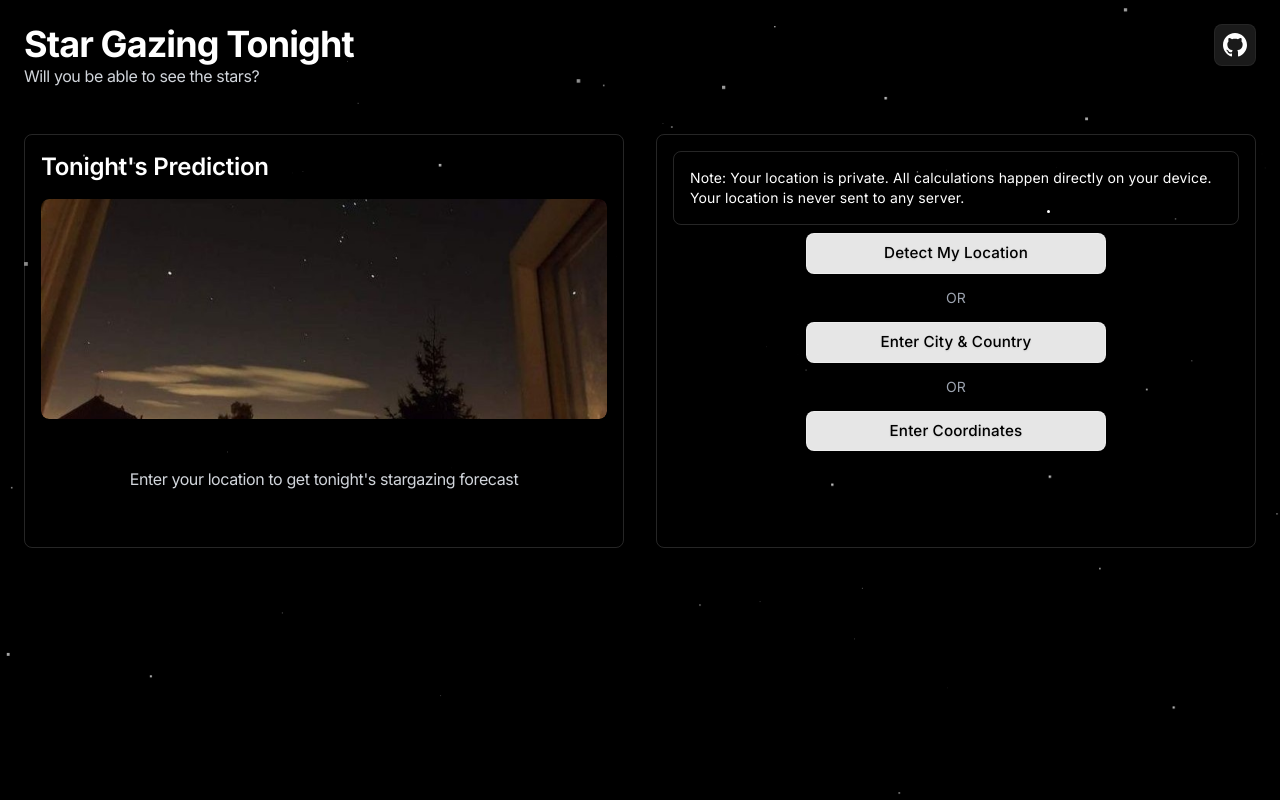
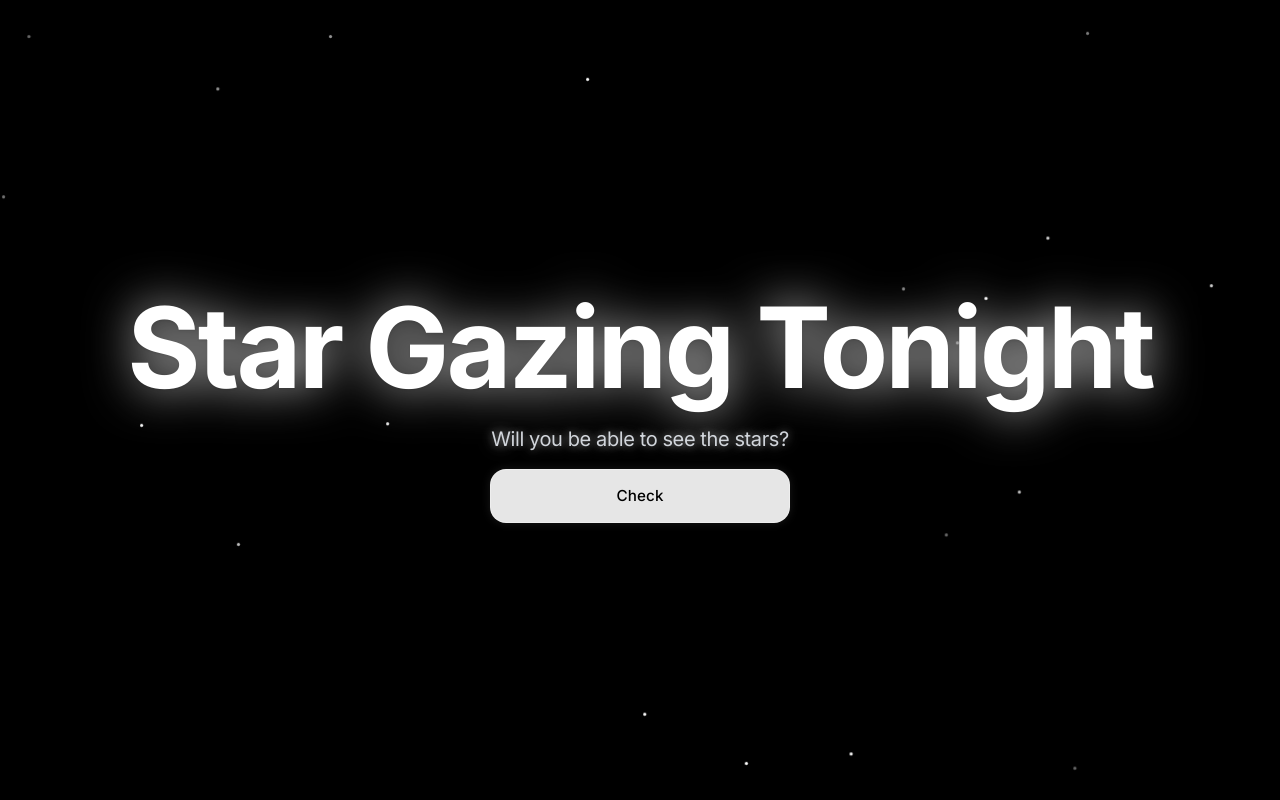
Before and after one commit to anuragbhonsle/starune, a React (Vite) app in the folder frontend/: page / in a window 1280 px wide. Built offline with nearby package versions, Linux system fonts and the light colour scheme; no server answers.

Commit message:
Added a landing page

```diff
--- a/frontend/package.json
+++ b/frontend/package.json
@@ -12,7 +12,8 @@
   "dependencies": {
     "@tailwindcss/postcss": "^4.1.11",
     "react": "^19.1.0",
-    "react-dom": "^19.1.0"
+    "react-dom": "^19.1.0",
+    "react-router-dom": "^7.7.1"
   },
   "devDependencies": {
     "@eslint/js": "^9.30.1",
--- a/frontend/src/App.css
+++ b/frontend/src/App.css
@@ -18,20 +18,22 @@
 
 /* Enhanced button styling - WHITE BUTTONS WITH BLACK TEXT */
 .glass-button {
-  background: rgba(255, 255, 255, 0.9) !important;
-  border: 1px solid rgba(255, 255, 255, 0.3) !important;
-  color: black !important;
-  width: 100% !important;
-  padding: 0.75rem 1rem !important;
-  border-radius: 0.5rem !important;
-  font-weight: 500 !important;
-  transition: all 0.3s ease !important;
-  cursor: pointer !important;
+  background: rgba(255, 255, 255, 0.15);
+  border: 1px solid rgba(255, 255, 255, 0.3);
+  color: white;
+  border-radius: 0.75rem;
+  font-weight: 600;
+  backdrop-filter: blur(6px);
+  -webkit-backdrop-filter: blur(6px);
+  transition: all 0.3s ease;
+  cursor: pointer;
+  box-shadow: 0 0 10px rgba(255, 255, 255, 0.1);
 }
 
 .glass-button:hover {
-  background: rgba(255, 255, 255, 1) !important;
-  transform: translateY(-2px) !important;
+  background: rgba(255, 255, 255, 0.25);
+  transform: translateY(-2px);
+  box-shadow: 0 0 20px rgba(255, 255, 255, 0.3);
 }
 
 /* Enhanced form input styling - KEEP CURRENT STYLING */
@@ -495,3 +497,35 @@ label {
     grid-template-columns: repeat(2, minmax(0, 1fr)) !important;
   }
 }
+
+/* Twinkle animation for stars (global) */
+@keyframes twinkle {
+  0% {
+    opacity: 0.4;
+  }
+  50% {
+    opacity: 1;
+  }
+  100% {
+    opacity: 0.4;
+  }
+}
+
+/* Zoom-in animation for stars background */
+@keyframes starZoom {
+  0% {
+    transform: scale(1);
+  }
+  100% {
+    transform: scale(1.75);
+  }
+}
+/* App.css or global styles */
+.star-glowy {
+  text-shadow: 0 0 8px rgba(255, 255, 255, 0.4),
+    0 0 16px rgba(255, 255, 255, 0.3), 0 0 24px rgba(255, 255, 255, 0.2);
+}
+
+.stars-zoom {
+  animation: starZoom 7s linear infinite alternate;
+}
--- a/frontend/src/App.jsx
+++ b/frontend/src/App.jsx
@@ -1,5 +1,5 @@
 import { useState, useEffect, useMemo } from 'react'
-
+import { motion } from "framer-motion";
 function App() {
   const [issData, setIssData] = useState({
     latitude: 0,
@@ -491,16 +491,20 @@ function App() {
   return (
     <div className="min-h-screen bg-black relative overflow-hidden">
       {/* Animated stars */}
-        <div className="stars-container">
+      <div className="fixed inset-0 z-0 pointer-events-none stars-zoom">
         {stars.map((star) => (
           <div
             key={star.id}
-              className="star"
             style={{
+              position: 'absolute',
               left: `${star.left}%`,
               top: `${star.top}%`,
-                animationDelay: `${star.delay}s`,
-                animationDuration: `8s`
+              width: '2px',
+              height: '2px',
+              background: 'white',
+              borderRadius: '50%',
+              opacity: 0.8,
+              animation: `twinkle 2s infinite ${star.delay}s alternate`,
             }}
           />
         ))}
@@ -513,7 +517,18 @@ function App() {
             textShadow: '0 0 5px #fff, 0 0 10px #fff, 0 0 15px #fff, 0 0 20px #fff, 0 0 25px #fff, 0 0 30px rgba(102, 126, 234, 0.6)',
             letterSpacing: '0.05em'
           }}>Star Gazing Tonight</h1>
-            <p className="text-gray-300">Will you be able to see the stars?</p>
+          <motion.p
+            className="text-gray-300 text-lg sm:text-xl mb-4 star-glowy"
+            initial={{ opacity: 0, y: 30, scale: 0.95 }}
+            animate={{ opacity: 1, y: 0, scale: 1 }}
+            transition={{
+              delay: 0.3,
+              duration: 1.2,
+              ease: "easeOut",
+            }}
+          >
+            Will you be able to see the stars?
+          </motion.p>
         </div>
         <div className="flex items-center space-x-4">
           <a
@@ -549,7 +564,7 @@ function App() {
               {/* Night sky image */}
               <div className="mb-4 rounded-lg overflow-hidden relative">
                 <img
-                    src="/stars.jpg"
+                  src="https://i.pinimg.com/originals/20/ff/e4/20ffe419796909feca129d6ab0e846ee.gif"
                   alt="Night sky with stars"
                   className="w-full rounded-lg"
                   style={{
@@ -699,8 +714,7 @@ function App() {
               <div className="space-y-3.5 flex flex-col items-center">
                 <button
                   onClick={detectLocation}
-                    className="glass-button text-white py-2 px-4 rounded-lg font-medium"
-                    style={{ ...getButtonStyle('detect'), width: '40%' }}
+                  className="glass-button px-8 py-3 text-lg"
                   onMouseEnter={() => setHoveredButton('detect')}
                   onMouseLeave={() => setHoveredButton(null)}
                 >
@@ -711,8 +725,7 @@ function App() {
 
                 <button
                   onClick={dropOnMap}
-                    className="glass-button text-white py-2 px-4 rounded-lg font-medium"
-                    style={{ ...getButtonStyle('city'), width: '40%' }}
+                  className="glass-button px-8 py-3 text-lg"
                   onMouseEnter={() => setHoveredButton('city')}
                   onMouseLeave={() => setHoveredButton(null)}
                 >
@@ -723,8 +736,7 @@ function App() {
 
                 <button
                   onClick={enterManually}
-                    className="glass-button text-white py-2 px-4 rounded-lg font-medium"
-                    style={{ ...getButtonStyle('coords'), width: '40%' }}
+                  className="glass-button px-8 py-3 text-lg"
                   onMouseEnter={() => setHoveredButton('coords')}
                   onMouseLeave={() => setHoveredButton(null)}
                 >
@@ -812,17 +824,19 @@ function App() {
               <div className="flex space-x-3">
                 <button
                   type="submit"
-                    className="flex-1 bg-gray-600 hover:bg-gray-700 text-white py-2 px-4 rounded-lg transition-colors"
+                  className="flex-1 glass-button text-white py-2 px-4 rounded-lg font-medium"
                 >
                   Submit
                 </button>
+
                 <button
                   type="button"
                   onClick={() => setShowLocationForm(false)}
-                    className="flex-1 bg-gray-600 hover:bg-gray-700 text-white py-2 px-4 rounded-lg transition-colors"
+                  className="glass-button flex-1 text-white px-8 py-3 text-lg rounded-lg transition-all"
                 >
                   Cancel
                 </button>
+
               </div>
             </form>
           </div>
@@ -860,17 +874,20 @@ function App() {
               <div className="flex space-x-3">
                 <button
                   type="submit"
-                    className="flex-1 bg-gray-600 hover:bg-gray-700 text-white py-2 px-4 rounded-lg transition-colors"
+                  className="glass-button flex-1 text-white px-8 py-3 text-lg rounded-lg transition-all"
                 >
                   Submit
                 </button>
+
                 <button
                   type="button"
                   onClick={() => setShowManualForm(false)}
-                    className="flex-1 bg-gray-600 hover:bg-gray-700 text-white py-2 px-4 rounded-lg transition-colors"
+                  className="glass-button flex-1 text-white px-8 py-3 text-lg rounded-lg transition-all"
                 >
                   Cancel
                 </button>
+
+
               </div>
             </form>
           </div>
--- /dev/null
+++ b/frontend/src/Landing.jsx
@@ -0,0 +1,80 @@
+import { useMemo } from 'react';
+import { useNavigate } from 'react-router-dom';
+import './App.css'; // Make sure twinkle animation & glass-button are defined here
+import { motion } from "framer-motion";
+import { FaGithub } from 'react-icons/fa';
+
+export default function Landing() {
+    const navigate = useNavigate();
+
+    const stars = useMemo(() => {
+        const starArray = [];
+        for (let i = 0; i < 150; i++) {
+            starArray.push({
+                id: i,
+                left: -50 + Math.random() * 200,
+                top: Math.random() * 100,
+                delay: Math.random() * 6,
+            });
+        }
+        return starArray;
+    }, []);
+
+    return (
+
+        <div className="min-h-screen bg-black flex flex-col items-center justify-center relative overflow-hidden">
+            {/* Animated stars */}
+
+            <div className="fixed inset-0 z-0 pointer-events-none stars-zoom">
+                {stars.map((star) => (
+                    <div
+                        key={star.id}
+                        style={{
+                            position: 'absolute',
+                            left: `${star.left}%`,
+                            top: `${star.top}%`,
+                            width: '2px',
+                            height: '2px',
+                            backgroundColor: 'white',
+                            borderRadius: '50%',
+                            opacity: 0.8,
+                            animation: `twinkle 2s infinite ${star.delay}s alternate`,
+                        }}
+                    />
+                ))}
+            </div>
+
+
+            {/* Main content */}
+            <div className="z-10 flex flex-col items-center justify-center text-center px-6 py-4">
+                <h1 className="text-white font-bold leading-tight text-[55px] sm:text-[64px] md:text-[96px] lg:text-[112px] tracking-wider drop-shadow-[0_0_24px_rgba(255,255,255,0.8)] mb-2">
+                    Star Gazing Tonight
+                </h1>
+
+                <motion.p
+                    className="text-gray-300 text-lg sm:text-xl mb-4 star-glowy"
+                    initial={{ opacity: 0, y: 30, scale: 0.95 }}
+                    animate={{ opacity: 1, y: 0, scale: 1 }}
+                    transition={{
+                        delay: 0.3,
+                        duration: 1.2,
+                        ease: "easeOut",
+                    }}
+                >
+                    Will you be able to see the stars?
+                </motion.p>
+
+
+
+                <button
+                    onClick={() => navigate('/app')}
+                    className="glass-button px-8 py-3 text-lg"
+                >
+                    Check
+                </button>
+
+            </div>
+        </div>
+    );
+
+}
--- a/frontend/src/main.jsx
+++ b/frontend/src/main.jsx
@@ -1,11 +1,18 @@
-import { StrictMode } from 'react'
-import { createRoot } from 'react-dom/client'
-import './index.css'
-import './App.css'
-import App from './App.jsx'
+import { StrictMode } from 'react';
+import { createRoot } from 'react-dom/client';
+import { BrowserRouter, Routes, Route } from 'react-router-dom';
+import './index.css';
+import './App.css';
+import App from './App.jsx';
+import Landing from './Landing.jsx';
 
 createRoot(document.getElementById('root')).render(
   <StrictMode>
-    <App />
+    <BrowserRouter>
+      <Routes>
+        <Route path="/" element={<Landing />} />
+        <Route path="/app" element={<App />} />
+      </Routes>
+    </BrowserRouter>
   </StrictMode>,
-)
+);
--- a/package.json
+++ b/package.json
@@ -9,5 +9,9 @@
   "workspaces": [
     "frontend",
     "backend"
-  ]
+  ],
+  "dependencies": {
+    "framer-motion": "^12.23.12",
+    "react-icons": "^5.5.0"
+  }
 }
```
Also changed, not shown: 1 other file (tests, documents, lock files or other folders). Lines whose indentation alone changed are shown as unchanged.
